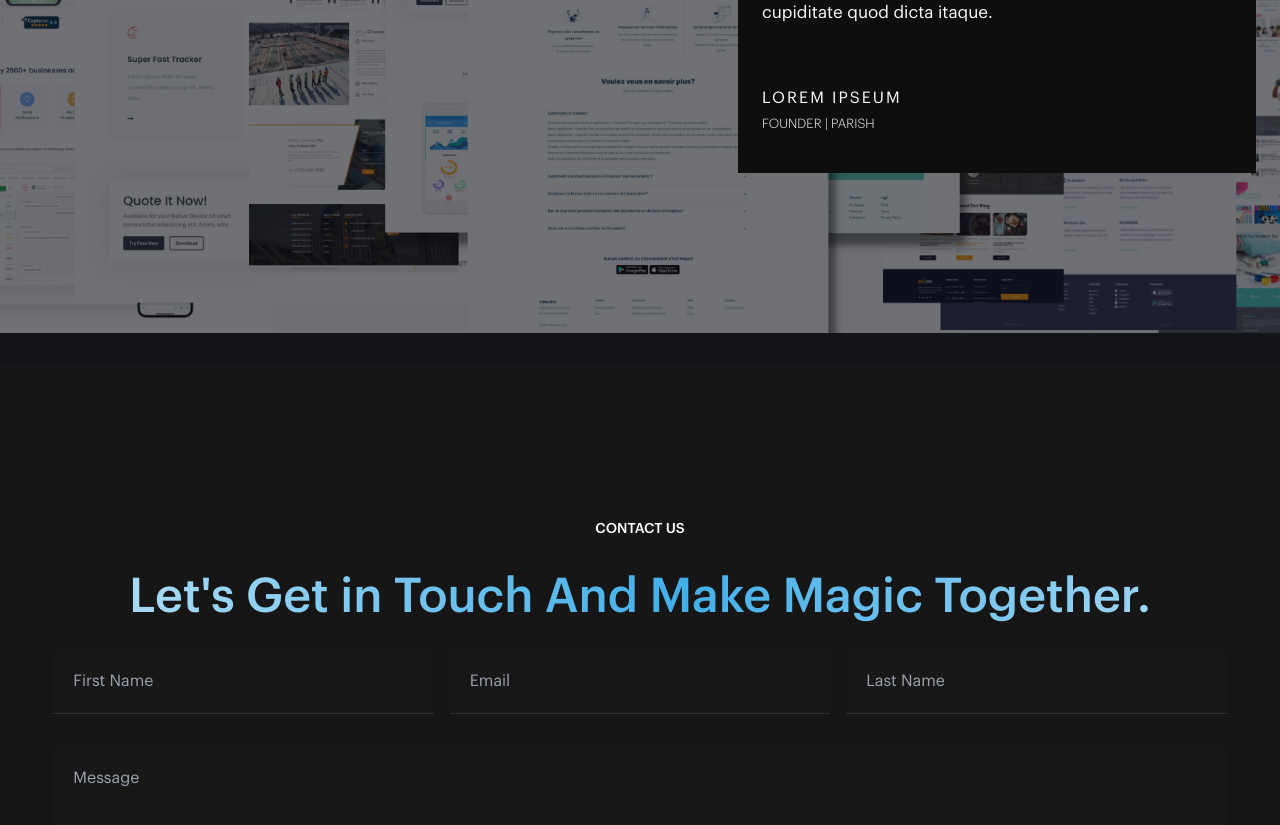
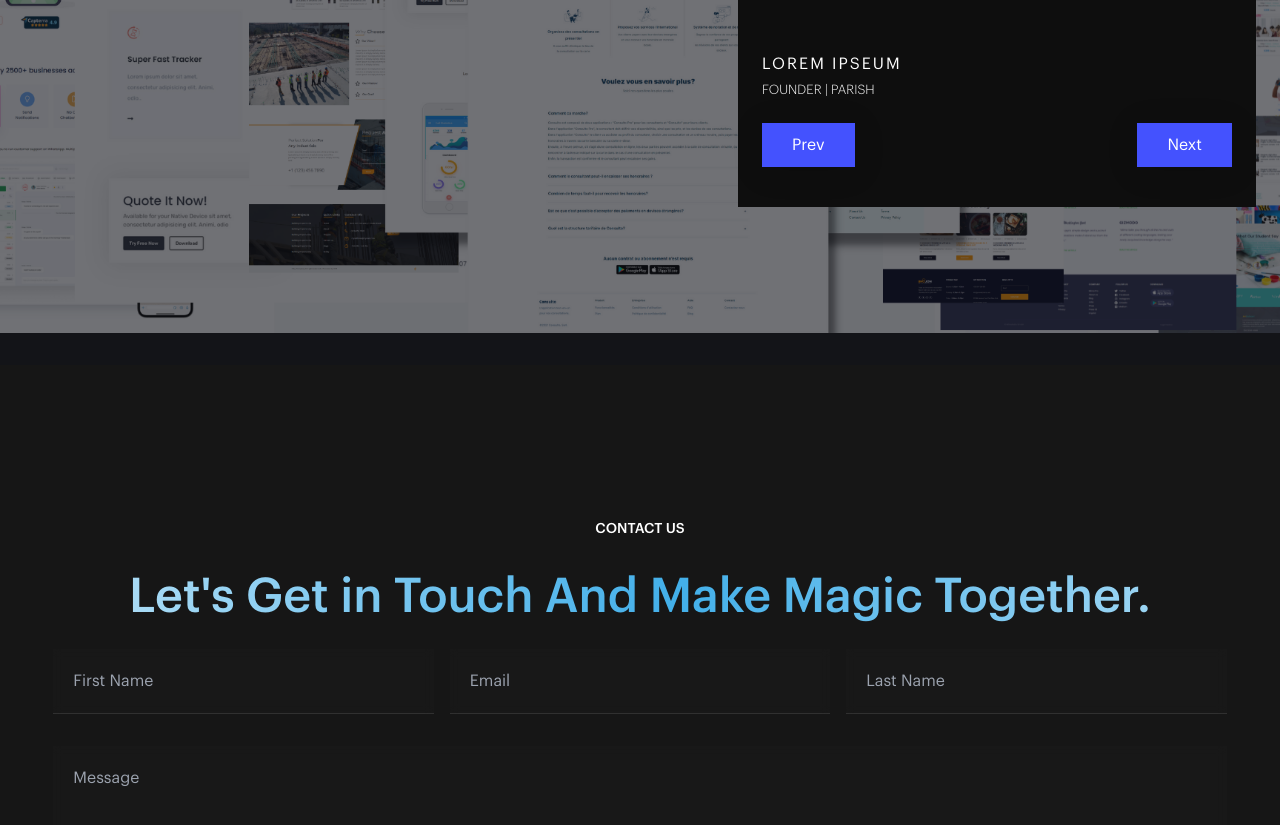
Before and after one commit to IsraelChidera/lumixus-studio, a Next.js app: page / in a window 1280 px wide. Shown: the part 4160-4985 px from the top of the page. Built offline with nearby package versions, Linux system fonts and the light colour scheme.

Commit message:
added button nav to sliders

```diff
--- a/app/components/Elements/Button/index.tsx
+++ b/app/components/Elements/Button/index.tsx
@@ -1,8 +1,8 @@
 import React from 'react'
 
-const index = ({ children, className }: { children: React.ReactNode, className?: string }) => {
+const index = ({ children, className, onClick }: { children: React.ReactNode, className?: string, onClick?: any }) => {
     return (
-        <button style={{ boxShadow: "0px 4px 31px 0px rgba(0, 0, 0, 0.15)" }} className={`${className} w-fit py-[10px] px-[30px] bg-blue text-white`}>
+        <button onClick={onClick} style={{ boxShadow: "0px 4px 31px 0px rgba(0, 0, 0, 0.15)" }} className={`${className} w-fit py-[10px] px-[30px] bg-blue text-white`}>
             {children}
         </button>
     )
--- a/app/components/Testimonial.tsx
+++ b/app/components/Testimonial.tsx
@@ -1,8 +1,7 @@
 "use client"
 import React, { useRef, useCallback } from 'react';
 
-import { FaArrowRight } from "react-icons/fa";
-import { FaArrowLeft } from "react-icons/fa";
+import Button from '@/app/components/Elements/Button';
 
 import { A11y, Navigation, Pagination } from 'swiper/modules';
 // import Swiper and modules styles
@@ -16,12 +15,12 @@ const Testimonial = () => {
     const swiperRef: any = useRef(null);
 
 
-    const slidePrev = useCallback(() => {
+    const slidePrev:any = useCallback(() => {
         if (!swiperRef.current) return;
         swiperRef.current.swiper.slidePrev();
     }, []);
 
-    const slideNext = useCallback(() => {
+    const slideNext:any = useCallback(() => {
         if (!swiperRef.current) return;
         swiperRef.current.swiper.slideNext();
     }, []);
@@ -113,6 +112,10 @@ const Testimonial = () => {
                                     </SwiperSlide>
                                 </Swiper>
 
+                                <div className='flex justify-between items-center mt-6'>
+                                    <Button onClick={slidePrev}>Prev</Button>
+                                    <Button onClick={slideNext}>Next</Button>
+                                </div>
                             </div>
                         </div>
                     </div>
```
